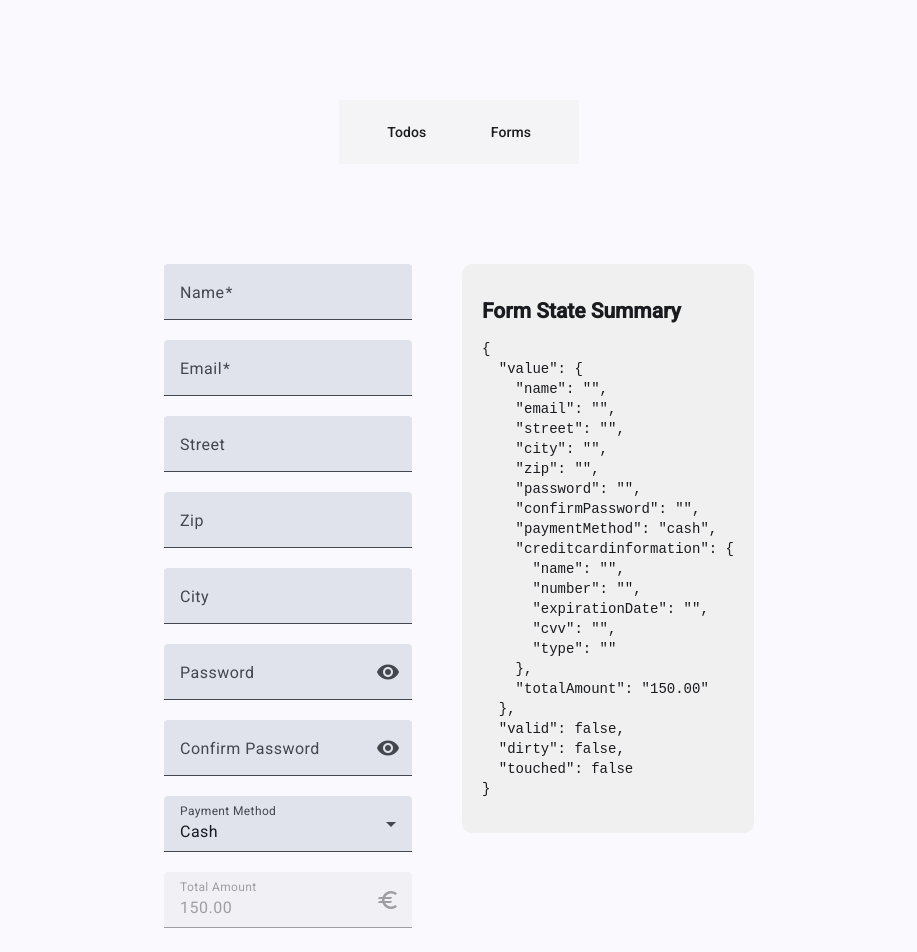
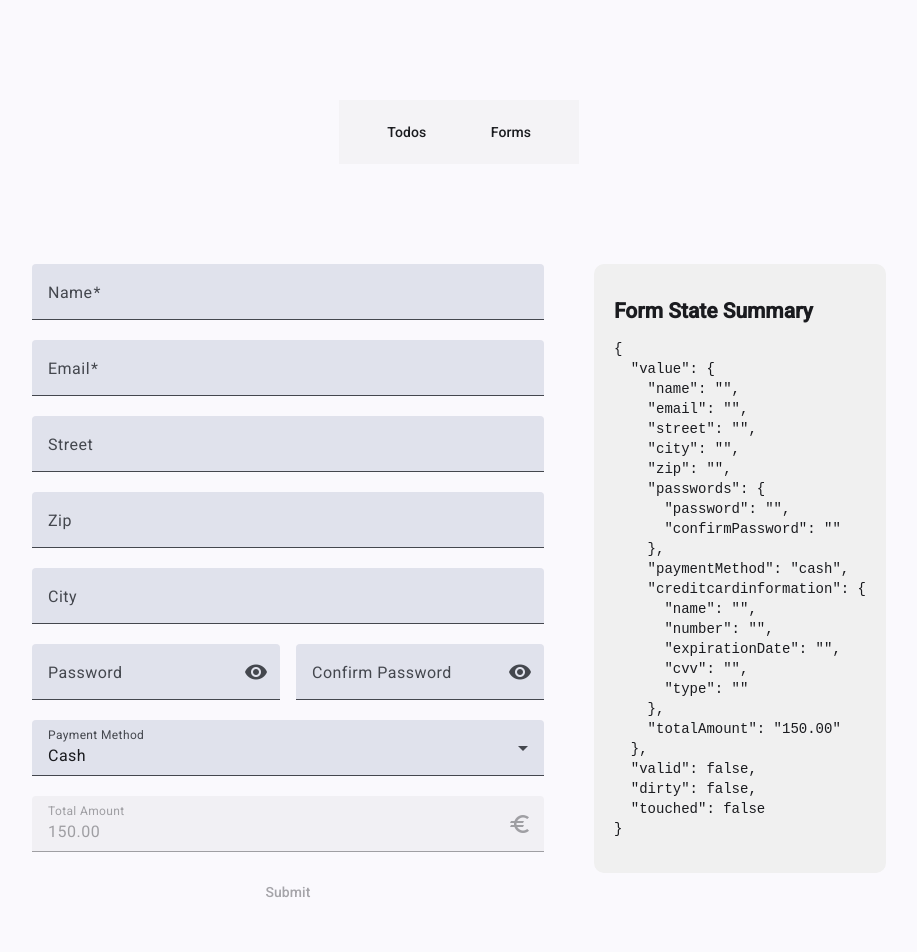
Before and after one commit to thooyork/signalstore, an Angular app: page /forms in a window 1280 px wide. Shown: the top 952 px of the page, without its empty margins (181-1098 px from the left). After the commit the page ends 916 px from the top, so only its background shows below. Built offline with nearby package versions, Linux system fonts and the light colour scheme.

Commit message:
extract passwords into extra form, schema and model

```diff
--- a/src/app/features/forms/creditcard/creditcard.schema.ts
+++ b/src/app/features/forms/creditcard/creditcard.schema.ts
@@ -5,7 +5,6 @@ import {
   schema,
   validate,
 } from '@angular/forms/signals';
-import { IOrderForm, PaymentMethod } from '../order/order-form.model';
 import * as cardvalidator from 'card-validator';
 import { ICreditCardInformation } from './creditcard.model';
 
--- a/src/app/features/forms/order/order-form.html
+++ b/src/app/features/forms/order/order-form.html
@@ -30,32 +30,7 @@
       <input matInput type="text" [formField]="form.city" />
     </mat-form-field>
 
-
-    <mat-form-field>
-      <mat-label>Password</mat-label>
-      <input matInput [type]="showPassword() ? 'text' : 'password'" [formField]="form.password" />
-      <mat-icon matSuffix (click)="toggleShowPassword()">{{
-        showPassword() ? 'visibility_off' : 'visibility'
-      }}</mat-icon>
-      <mat-error *ngIf="hasError(form, 'password', 'passwordmatch')">{{
-        form.password().errors()[0].message
-      }}</mat-error>
-    </mat-form-field>
-
-    <mat-form-field>
-      <mat-label>Confirm Password</mat-label>
-      <input
-        matInput
-        [type]="showConfirmPassword() ? 'text' : 'password'"
-        [formField]="form.confirmPassword"
-      />
-      <mat-icon matSuffix (click)="toggleShowConfirmPassword()">{{
-        showConfirmPassword() ? 'visibility_off' : 'visibility'
-      }}</mat-icon>
-      <mat-error *ngIf="hasError(form, 'confirmPassword', 'passwordmatch')">{{
-        form.confirmPassword().errors()[0].message
-      }}</mat-error>
-    </mat-form-field>
+    <password-form [subform]="form.passwords"></password-form>
 
     <mat-form-field>
       <mat-label>Payment Method</mat-label>
@@ -75,6 +50,7 @@
       <creditcard-form [subform]="form.creditcardinformation"></creditcard-form>
     }
 
+    <div class="row">
       <button
         mat-button
         (click)="submitForm($event)"
@@ -82,6 +58,12 @@
       >
         Submit
       </button>
+      <mat-progress-spinner
+        *ngIf="form().submitting()"
+        mode="indeterminate"
+        diameter="20"
+      ></mat-progress-spinner>
+    </div>
   </div>
 
   <div class="form-state-summary">
--- a/src/app/features/forms/order/order-form.model.ts
+++ b/src/app/features/forms/order/order-form.model.ts
@@ -1,5 +1,6 @@
-import { signal } from "@angular/core";
-import { ICreditCardInformation } from "../creditcard/creditcard.model";
+import { signal } from '@angular/core';
+import { ICreditCardInformation } from '../creditcard/creditcard.model';
+import { IPasswords } from '../password/password.model';
 
 export enum PaymentMethod {
   Cash = 'cash',
@@ -12,8 +13,7 @@ export interface IOrderForm {
   street: string;
   city: string;
   zip: string;
-    password: string;
-    confirmPassword: string;
+  passwords: IPasswords;
   paymentMethod: string;
   creditcardinformation: ICreditCardInformation;
   totalAmount: string;
@@ -25,8 +25,10 @@ export const OrderFormModel = signal<IOrderForm>({
   street: '',
   city: '',
   zip: '',
+  passwords: {
     password: '',
     confirmPassword: '',
+  },
   paymentMethod: PaymentMethod.Cash,
   creditcardinformation: {
     name: '',
--- a/src/app/features/forms/order/order-form.schema.ts
+++ b/src/app/features/forms/order/order-form.schema.ts
@@ -9,7 +9,9 @@ export const orderFormSchema = schema<IOrderForm>((f) => {
 
   apply(f.email, emailSchema);
 
-  apply(f, passwordSchema);
+  apply(f.passwords, passwordSchema);
+
+  apply(f.creditcardinformation, creditcardSchema);
 
   hidden(f.creditcardinformation, (ctx) => {
     return ctx.valueOf(f.paymentMethod) !== PaymentMethod.Card;
@@ -19,5 +21,4 @@ export const orderFormSchema = schema<IOrderForm>((f) => {
     return true;
   });
 
-  apply(f.creditcardinformation, creditcardSchema);
 });
--- a/src/app/features/forms/order/order-form.scss
+++ b/src/app/features/forms/order/order-form.scss
@@ -25,6 +25,14 @@
   mat-form-field {
     width: 100%;
   }
+
+  .row {
+    display: flex;
+    flex-direction: row;
+    align-items: center;
+    justify-content: center;
+    gap: 1rem;
+  }
 }
 
 .form-state-summary {
--- a/src/app/features/forms/order/order-form.ts
+++ b/src/app/features/forms/order/order-form.ts
@@ -1,7 +1,7 @@
-import { Component, computed, effect, signal } from '@angular/core';
+import { Component, computed, effect } from '@angular/core';
 import { FormField, ValidationError, form, submit } from '@angular/forms/signals';
 import { MatButtonModule } from '@angular/material/button';
-import { IOrderForm, OrderFormModel } from './order-form.model';
+import { OrderFormModel } from './order-form.model';
 import { MatFormFieldModule } from '@angular/material/form-field';
 import { MatInputModule } from '@angular/material/input';
 import { MatSelectModule } from '@angular/material/select';
@@ -10,10 +10,23 @@ import { orderFormSchema } from './order-form.schema';
 import { MatIconModule } from '@angular/material/icon';
 import { CreditcardForm } from '../creditcard/creditcard-form';
 import { hasError } from '../shared/has-error';
+import { PasswordForm } from '../password/password-form';
+import { MatProgressSpinnerModule } from '@angular/material/progress-spinner';
 
 @Component({
   selector: 'order-form',
-  imports: [FormField, MatButtonModule, MatFormFieldModule, MatInputModule, MatSelectModule, CommonModule, MatIconModule, CreditcardForm],
+  imports: [
+    FormField,
+    MatButtonModule,
+    MatFormFieldModule,
+    MatInputModule,
+    MatSelectModule,
+    CommonModule,
+    MatIconModule,
+    CreditcardForm,
+    PasswordForm,
+    MatProgressSpinnerModule,
+  ],
   templateUrl: './order-form.html',
   styleUrl: './order-form.scss',
 })
@@ -25,7 +38,6 @@ export class OrderForm {
   constructor() {
     effect(() => {
       if (this.orderForm.creditcardinformation().hidden()) {
-        console.log("resetting creditcardinformation");
         this.orderForm.creditcardinformation().reset({
           name: '',
           number: '',
@@ -35,17 +47,6 @@ export class OrderForm {
         });
       }
     });
-  }
-
-  showPassword = signal(false);
-  showConfirmPassword = signal(false);
-
-  toggleShowPassword() {
-    this.showPassword.update(val => !val);
-  }
-
-  toggleShowConfirmPassword() {
-    this.showConfirmPassword.update(val => !val);
   }
 
   stateSummary = computed(() => {
@@ -69,11 +70,11 @@ export class OrderForm {
           method: 'POST',
           body: JSON.stringify(form().value()),
         });
-        console.log("payload ----->", this.orderForm().value());
-        console.log("response -----> ", await response.json());
+        console.log('payload ----->', this.orderForm().value());
+        console.log('response -----> ', await response.json());
         return undefined;
       } catch (error) {
-        return { message: 'Failed to submit form', kind: "submit" } as ValidationError;
+        return { message: 'Failed to submit form', kind: 'submit' } as ValidationError;
       }
     });
   }
--- /dev/null
+++ b/src/app/features/forms/password/password-form.html
@@ -0,0 +1,25 @@
+<mat-form-field>
+  <mat-label>Password</mat-label>
+  <input matInput [type]="showPassword() ? 'text' : 'password'" [formField]="subform().password" />
+  <mat-icon matSuffix (click)="toggleShowPassword()">{{
+    showPassword() ? 'visibility_off' : 'visibility'
+  }}</mat-icon>
+  <mat-error *ngIf="hasError(subform(), 'password', 'passwordmatch')">{{
+    subform().password().errors()[0].message
+  }}</mat-error>
+</mat-form-field>
+
+<mat-form-field>
+  <mat-label>Confirm Password</mat-label>
+  <input
+    matInput
+    [type]="showConfirmPassword() ? 'text' : 'password'"
+    [formField]="subform().confirmPassword"
+  />
+  <mat-icon matSuffix (click)="toggleShowConfirmPassword()">{{
+    showConfirmPassword() ? 'visibility_off' : 'visibility'
+  }}</mat-icon>
+  <mat-error *ngIf="hasError(subform(), 'confirmPassword', 'passwordmatch')">{{
+    subform().confirmPassword().errors()[0].message
+  }}</mat-error>
+</mat-form-field>
--- /dev/null
+++ b/src/app/features/forms/password/password-form.scss
@@ -0,0 +1,10 @@
+:host {
+    display: flex;
+    flex-direction: row;
+    gap: 1rem;
+    width: 100%;
+
+    mat-form-field {
+        width: 100%;
+    }
+}
--- /dev/null
+++ b/src/app/features/forms/password/password-form.ts
@@ -0,0 +1,29 @@
+import { CommonModule } from '@angular/common';
+import { Component, input, signal } from '@angular/core';
+import { FieldTree, FormField } from '@angular/forms/signals';
+import { MatFormFieldModule } from '@angular/material/form-field';
+import { MatIconModule } from '@angular/material/icon';
+import { MatInputModule } from '@angular/material/input';
+import { IPasswords } from './password.model';
+import { hasError } from '../shared/has-error';
+
+@Component({
+  selector: 'password-form',
+  imports: [FormField, MatFormFieldModule, MatInputModule, CommonModule, MatIconModule],
+  templateUrl: './password-form.html',
+  styleUrl: './password-form.scss',
+})
+export class PasswordForm {
+  public readonly subform = input.required<FieldTree<IPasswords>>();
+  public hasError = hasError;
+  public showPassword = signal(false);
+  public showConfirmPassword = signal(false);
+
+  public toggleShowPassword() {
+    this.showPassword.update((val) => !val);
+  }
+
+  public toggleShowConfirmPassword() {
+    this.showConfirmPassword.update((val) => !val);
+  }
+}
--- /dev/null
+++ b/src/app/features/forms/password/password.model.ts
@@ -0,0 +1,4 @@
+export interface IPasswords {
+    password: string;
+    confirmPassword: string;
+}
--- a/src/app/features/forms/password/password.schema.ts
+++ b/src/app/features/forms/password/password.schema.ts
@@ -1,7 +1,7 @@
 import { schema, validateTree } from '@angular/forms/signals';
-import { IOrderForm } from '../order/order-form.model';
+import { IPasswords } from './password.model';
 
-export const passwordSchema = schema<IOrderForm>((f) => {
+export const passwordSchema = schema<IPasswords>((f) => {
   validateTree(f, ({ value, fieldTreeOf }) => {
     return value().password === value().confirmPassword
       ? undefined
```
Lines whose indentation alone changed are shown as unchanged.
